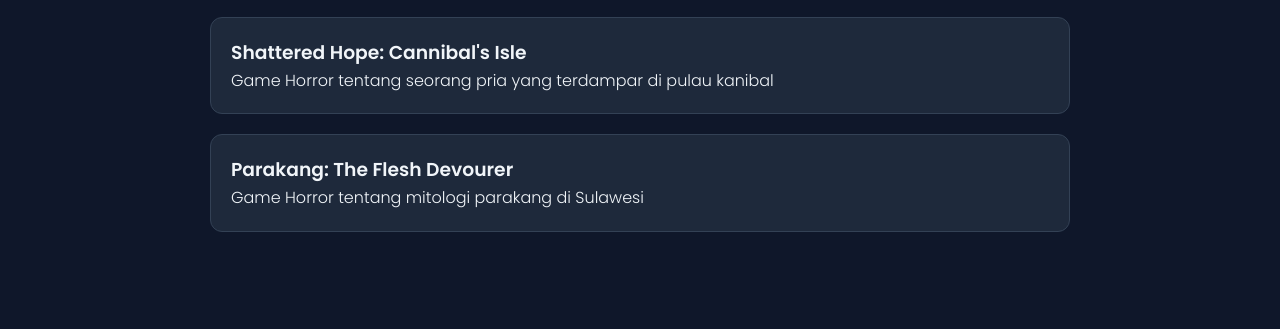
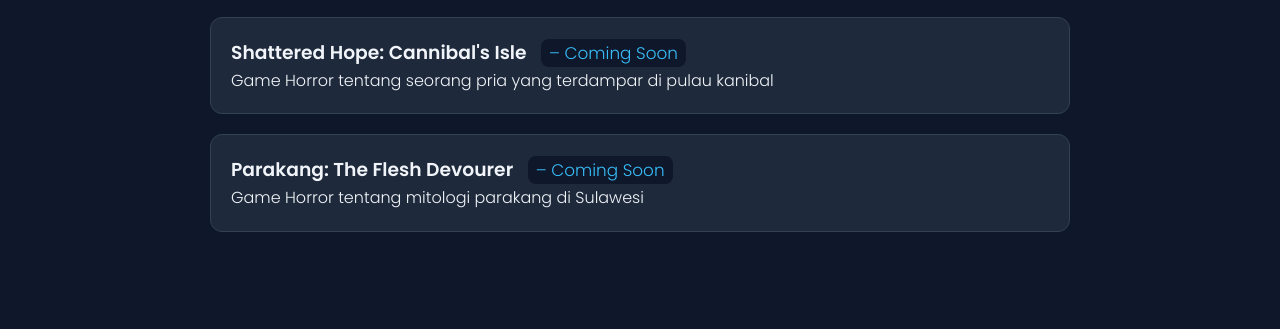
Before and after one commit to zegherb/zegherb.github.io, a plain HTML site: page index.html in a window 1280 px wide. Shown: the part 462-791 px from the top of the page. Drawn offline with Linux system fonts and the light colour scheme.

Commit message:
Update index.html

```diff
--- a/index.html
+++ b/index.html
@@ -51,6 +51,15 @@
       padding: 20px;
       margin-bottom: 20px;
     }
+    .coming-soon {
+      font-size: 0.9em;
+      color: #38bdf8;
+      background-color: #0f172a;
+      padding: 2px 8px;
+      border-radius: 8px;
+      font-weight: 500;
+      margin-left: 10px;
+    }
     footer {
       text-align: center;
       padding: 20px;
@@ -79,16 +88,20 @@
     <h2>Proyek Game</h2>
 
     <div class="project-card">
-      <h3>Shattered Hope: Cannibal's Isle</h3>
+      <h3>
+        Shattered Hope: Cannibal's Isle
+        <span class="coming-soon">– Coming Soon</span>
+      </h3>
       <p>Game Horror tentang seorang pria yang terdampar di pulau kanibal</p>
     </div>
 
     <div class="project-card">
-      <h3>Parakang: The Flesh Devourer</h3>
+      <h3>
+        Parakang: The Flesh Devourer
+        <span class="coming-soon">– Coming Soon</span>
+      </h3>
       <p>Game Horror tentang mitologi parakang di Sulawesi</p>
     </div>
-
-
   </section>
 
   <section id="kontak">
```
